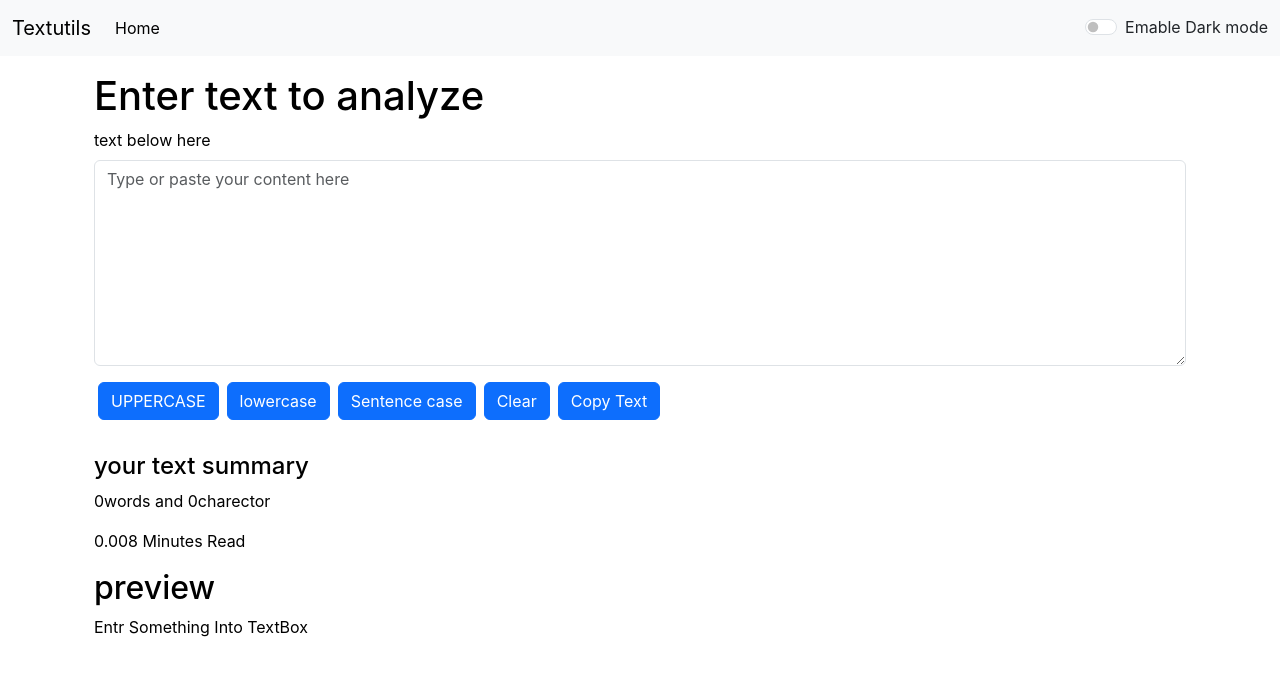
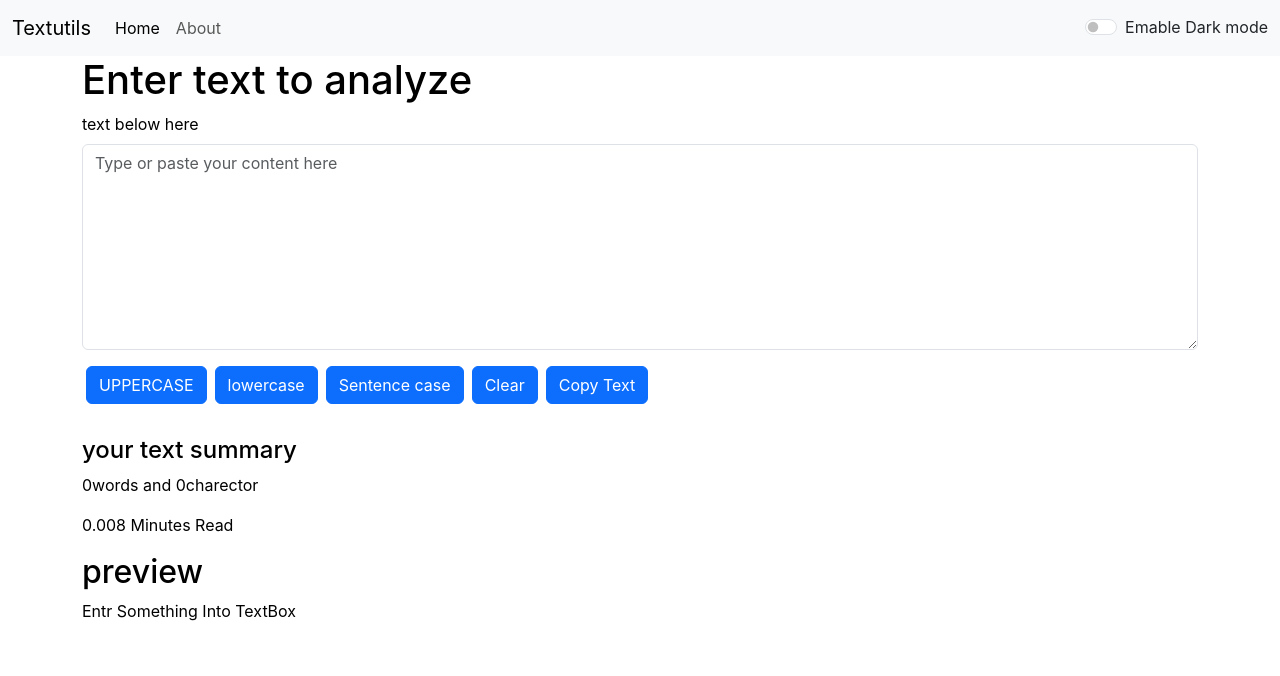
Before and after one commit to vinod73570/TextUtils, a React (Create React App) app: page / in a window 1280 px wide. Shown: the top 676 px of the page. Built offline with nearby package versions, Linux system fonts and the light colour scheme.

Commit message:
Updated [add router and about page]

```diff
--- a/src/App.js
+++ b/src/App.js
@@ -1,13 +1,13 @@
 import logo from './logo.svg';
 import './App.css';
 import Navbar from './components/Navbar';
-// import About from './components/About';
+import About from './components/About';
 import React, { useState } from 'react';
 import TextForm from './components/TextForm';
 import Alert from './components/Alert';
 
 
-// import { BrowserRouter, Route, Routes } from "react-router-dom";
+ import { BrowserRouter, Route, Routes } from "react-router-dom";
 
 
 function App() {
@@ -49,19 +49,23 @@ function App() {
 
 
     return (  <>
-        { /* <BrowserRouter> */ }
-         < Navbar title = "Textutils"  mode = { mode } togglemode = { togglemode } />
+        <BrowserRouter>
+        < Navbar title = "Textutils" about="About" mode = { mode } togglemode = { togglemode } />
+
          <Alert alert = { alert } />
-         <div className = "container my-3" >
+         {/* <div className = "container my-3" >
             < TextForm showalert={showalert}  heading = "Enter text to analyze" mode = { mode } />
+
             </div>
-             {/* <About />  */}
-             { /* <Routes> */ }
-              { /* <Route exact path="/about" element={<About />}>
+            <About/> */}
+
+
+              <Routes>
+               <Route exact path="/about" element={<About />}>
                         </Route>
-                        <Route exact path="/" element={<TextForm heading="Enter text to analyze"  mode={mode} />}> */ }
-                        {/* </Route> </Routes> */ }
-          { /* \</BrowserRouter> */ }
+                        <Route exact path="/" element={<TextForm heading="Enter text to analyze"  mode={mode} />}>
+                         </Route> </Routes>
+         </BrowserRouter>
 
 
         </>
--- a/src/components/Navbar.js
+++ b/src/components/Navbar.js
@@ -1,6 +1,6 @@
 import React from 'react'
 import PropTypes from 'prop-types'
-// import { a } from 'react-router-dom'
+import { Link } from "react-router-dom";
 
 
 
@@ -8,18 +8,18 @@ export default function Navbar(props) {
   return (
     <nav className={`navbar navbar-expand-lg navbar-${props.mode} bg-${props.mode}`}>
   <div className="container-fluid">
-    <a className="navbar-brand" href="#">{props.title}</a>
+    <Link className="navbar-brand" to="/">{props.title}</Link>
     <button className="navbar-toggler" type="button" data-bs-toggle="collapse" data-bs-target="#navbarSupportedContent" aria-controls="navbarSupportedContent" aria-expanded="false" aria-label="Toggle navigation">
       <span className="navbar-toggler-icon"></span>
     </button>
     <div className="collapse navbar-collapse" id="navbarSupportedContent">
       <ul className="navbar-nav me-auto mb-2 mb-lg-0">
         <li className="nav-item">
-          <a className="nav-link active" aria-current="page" href="#">Home</a>
+          <Link className="nav-link active" aria-current="page" to="/">Home</Link>
         </li>
-        {/* <li className="nav-item">
-          <a className="nav-link" to="/about">{props.about}</a>
-        </li> */}
+        <li className="nav-item">
+          <Link className="nav-link" to="/About">{props.about}</Link>
+         </li>
       </ul>
       {/* <form className="d-flex" role="search">
         <input className="form-control me-2" type="search" placeholder="Search" aria-label="Search"/>
--- a/src/components/TextForm.js
+++ b/src/components/TextForm.js
@@ -66,7 +66,7 @@ const [text , setText]=useState('');
 
 
 
-    function countweords(text) {
+   /* function countweords(text) {
       let text1=text.split(/[ ]+/);
       let text2=text1.join(" ");
       let count=text2.split(" ").length;
@@ -76,7 +76,7 @@ const [text , setText]=useState('');
         return count-1;
         else
         return count;
-          }
+          }*/
 
 
 
@@ -103,7 +103,8 @@ const [text , setText]=useState('');
 
     <div className="container my-3" style={{color : props.mode==='dark'? 'white':'black'}}>
         <h4>your text summary</h4>
-        <p> {!text || text.length ===0?'0':countweords(text)}words and {text.length}charector</p>
+        {/* <p> {!text || text.length ===0?'0':countweords(text)}words and {text.length}charector</p> */}
+        <p> {text.split(" ").filter((element)=>{return element.length !==0}).length}words and {text.length}charector</p>
         <p>{ 0.008 * (text.split(" ").length)} Minutes Read </p>
         <h2>preview</h2>
         <p>{text.length>0?text:"Entr Something Into TextBox"}</p>
```
